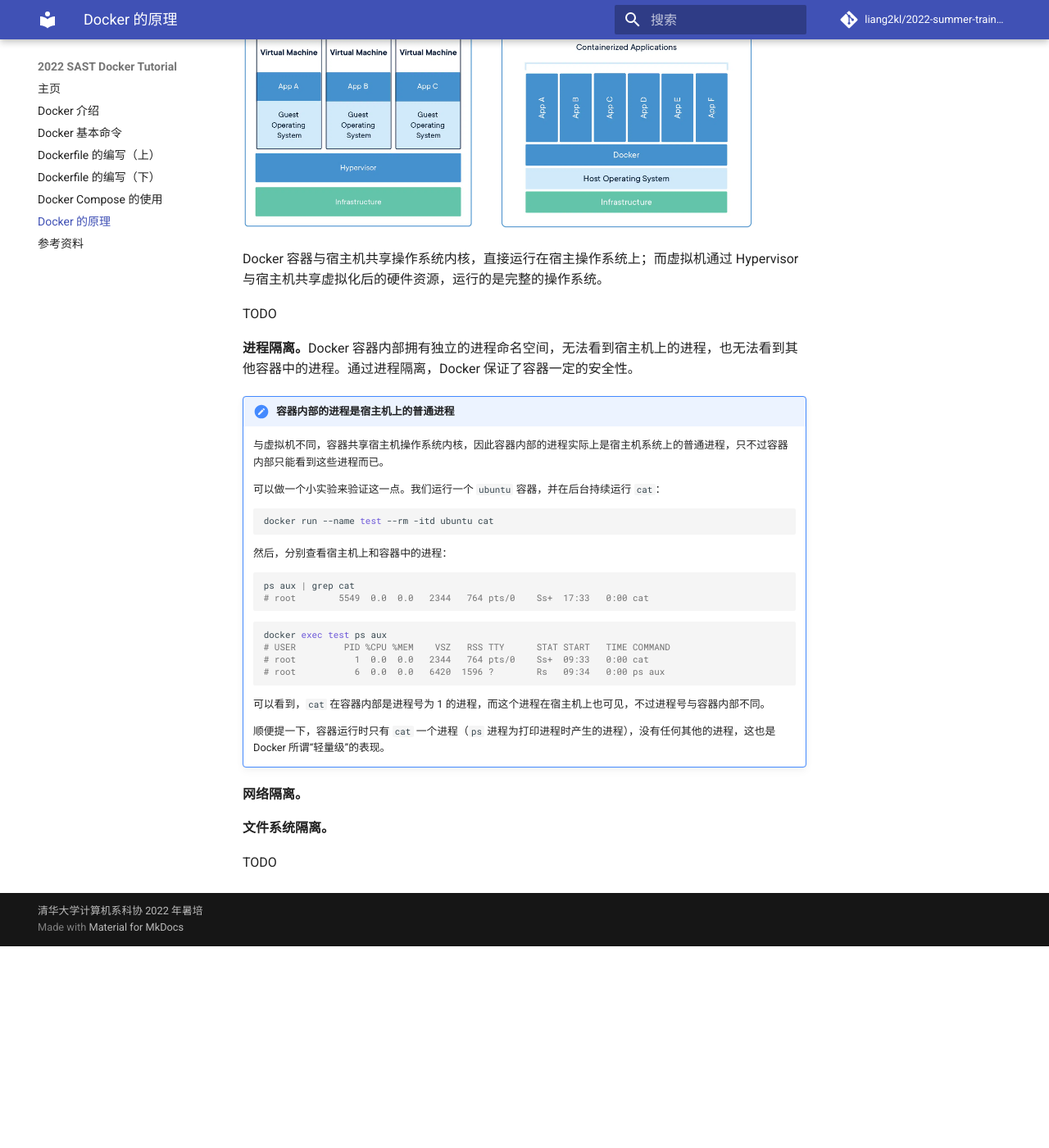
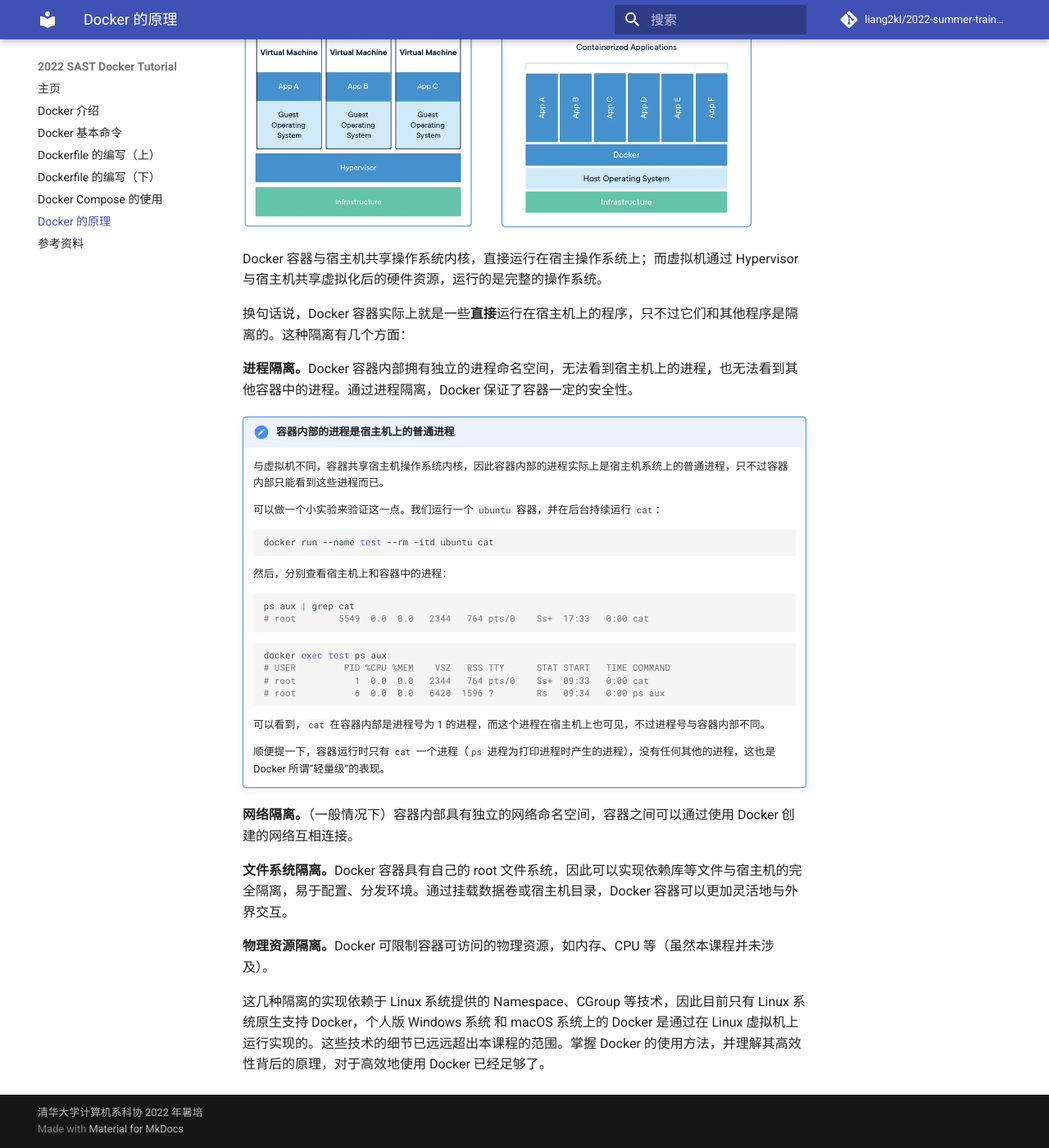
Before and after one commit to liang2kl/2022-summer-training-docker-tutorial, an MkDocs documentation site: the page built from docs/behind-the-scene.md, in a window 1280 px wide and 1400 px high, scrolled down 293 px. Shown: the whole window at 82% size. Built offline with MkDocs 1.6.1 and Material for MkDocs 9.7.7, drawn with Linux system fonts in a browser that asks for light colours; comment, search, counter and statistics services are not loaded; before the commit the page ends 1447 px from its top, so only the background shows below that.

Commit message:
Update docs and fix typo

```diff
--- a/docs/behind-the-scene.md
+++ b/docs/behind-the-scene.md
@@ -14,7 +14,7 @@
 
 Docker 容器与宿主机共享操作系统内核，直接运行在宿主操作系统上；而虚拟机通过 Hypervisor 与宿主机共享虚拟化后的硬件资源，运行的是完整的操作系统。
 
-TODO
+换句话说，Docker 容器实际上就是一些**直接**运行在宿主机上的程序，只不过它们和其他程序是隔离的。这种隔离有几个方面：
 
 **进程隔离。**Docker 容器内部拥有独立的进程命名空间，无法看到宿主机上的进程，也无法看到其他容器中的进程。通过进程隔离，Docker 保证了容器一定的安全性。
 
@@ -45,8 +45,10 @@
 
     顺便提一下，容器运行时只有 `cat` 一个进程（`ps` 进程为打印进程时产生的进程），没有任何其他的进程，这也是 Docker 所谓“轻量级”的表现。
 
-**网络隔离。**
+**网络隔离。**（一般情况下）容器内部具有独立的网络命名空间，容器之间可以通过使用 Docker 创建的网络互相连接。
 
-**文件系统隔离。**
+**文件系统隔离。**Docker 容器具有自己的 root 文件系统，因此可以实现依赖库等文件与宿主机的完全隔离，易于配置、分发环境。通过挂载数据卷或宿主机目录，Docker 容器可以更加灵活地与外界交互。
 
-TODO
+**物理资源隔离。**Docker 可限制容器可访问的物理资源，如内存、CPU 等（虽然本课程并未涉及）。
+
+这几种隔离的实现依赖于 Linux 系统提供的 Namespace、CGroup 等技术，因此目前只有 Linux 系统原生支持 Docker，个人版 Windows 系统 和 macOS 系统上的 Docker 是通过在 Linux 虚拟机上运行实现的。这些技术的细节已远远超出本课程的范围。掌握 Docker 的使用方法，并理解其高效性背后的原理，对于高效地使用 Docker 已经足够了。
```
Also changed, not shown: docs/reference.md (+1 -1 lines).
